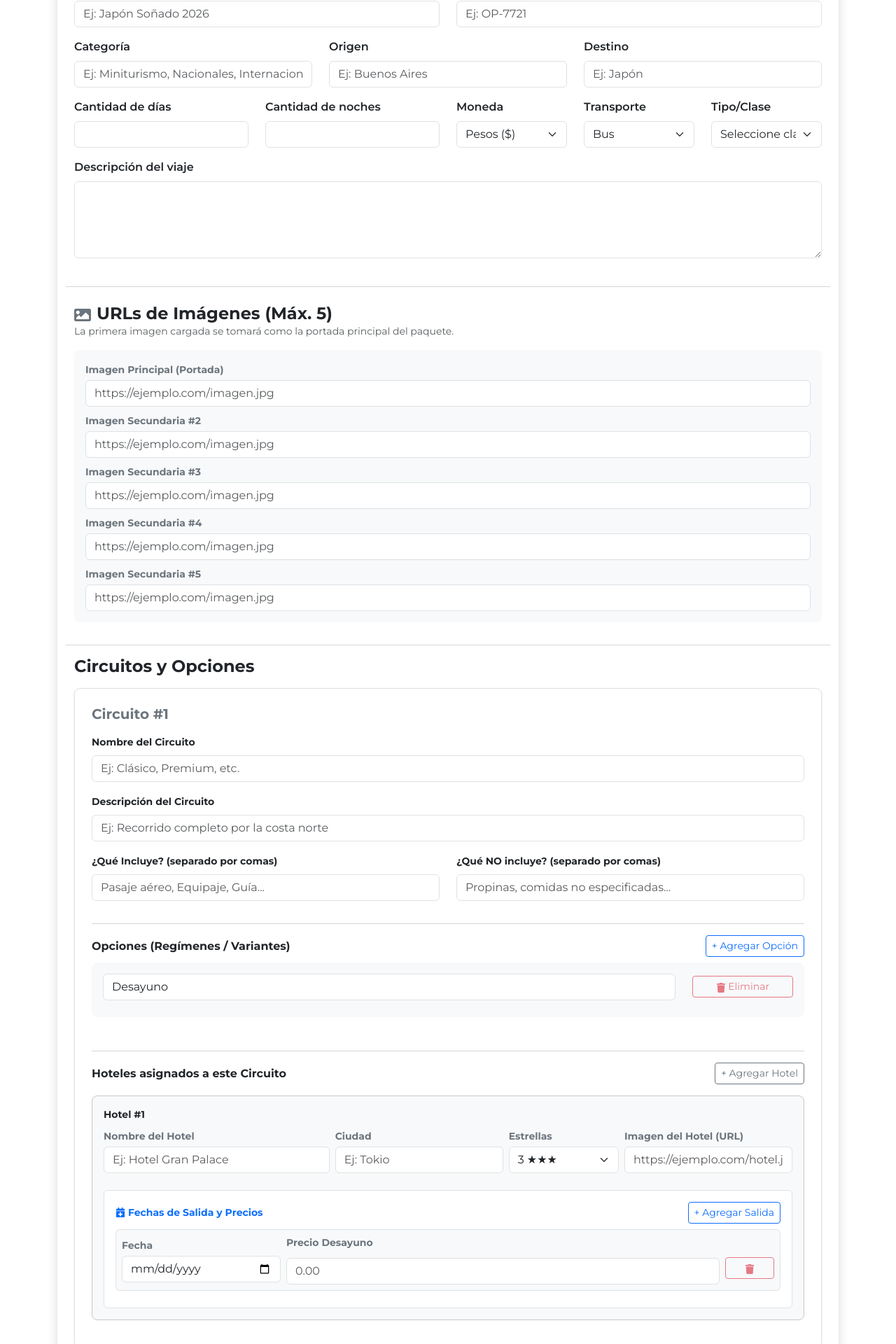
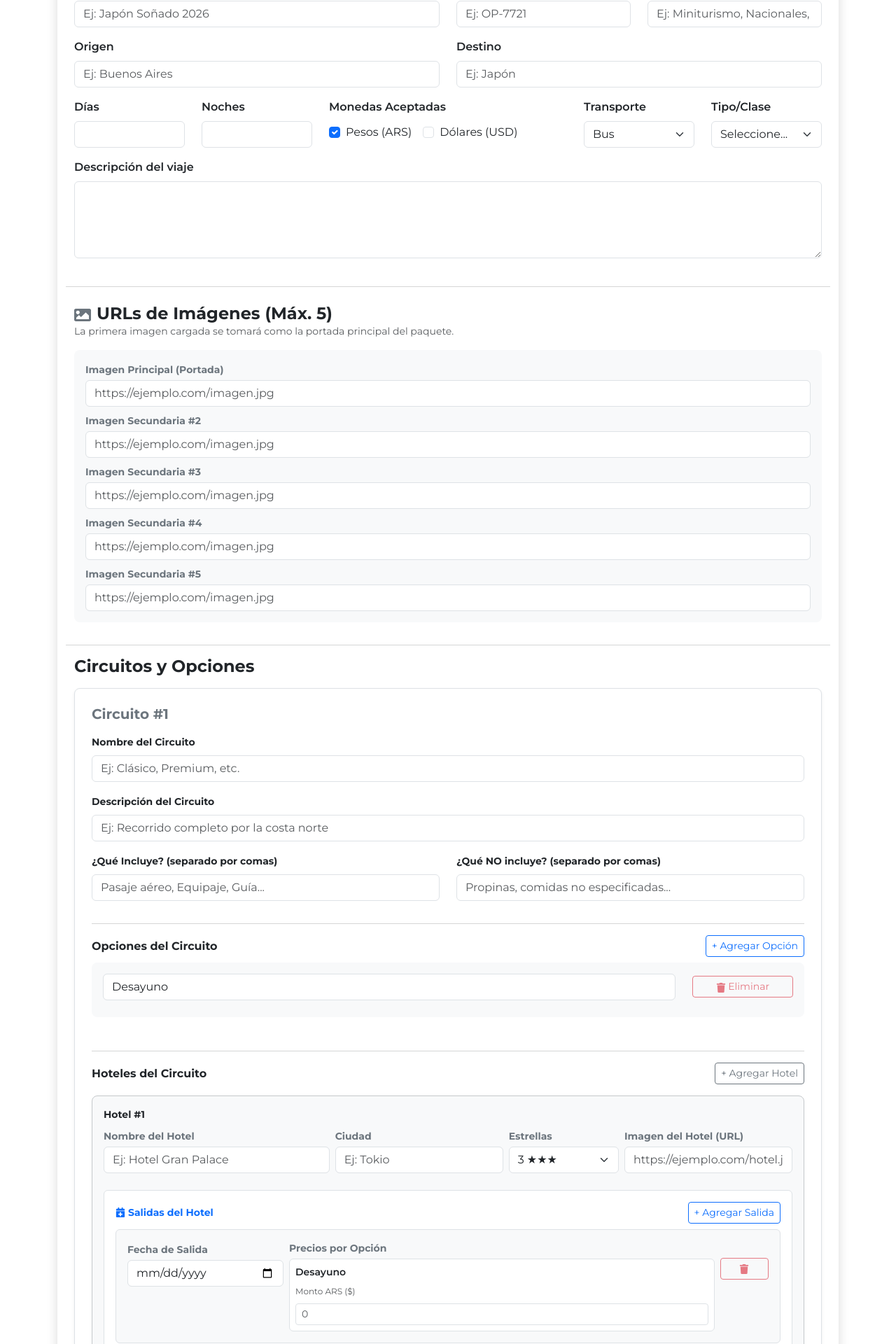
Before and after one commit to Mauriciovillarreal/nycturismo-frontend, a React (Vite) app: page /admin/packages/create in a window 1280 px wide. Shown: the part 245-2165 px from the top of the page at 70% size. Built offline with nearby package versions, Linux system fonts and the light colour scheme; no server answers; sample sign-in values are in the browser's storage.

Commit message:
Update prices

```diff
--- a/src/components/AdminCreatePackage/AdminCreatePackage.jsx
+++ b/src/components/AdminCreatePackage/AdminCreatePackage.jsx
@@ -24,6 +24,7 @@ const AdminCreatePackage = () => {
     days: '',
     nights: '',
     currency: 'ARS',
+    acceptedCurrencies: ['ARS'],
     featured: false,
     transportType: 'bus',
     transportCategory: '',
@@ -44,7 +45,7 @@ const AdminCreatePackage = () => {
             departures: [
               {
                 date: '',
-                prices: [{ option: 'Desayuno', amount: '' }]
+                prices: [{ option: 'Desayuno', amounts: { ars: '', usd: '' } }]
               }
             ]
           }
@@ -53,9 +54,32 @@ const AdminCreatePackage = () => {
     ]
   })
 
-  // Manejo de cambios en datos generales
+  // Manejo de cambios generales y checkboxes de Monedas
   const handleChange = (e) => {
     const { name, value, type, checked } = e.target
+
+    if (name === 'acceptedCurrencies') {
+      const currencyValue = value
+      let updatedCurrencies = [...formData.acceptedCurrencies]
+
+      if (checked) {
+        if (!updatedCurrencies.includes(currencyValue)) {
+          updatedCurrencies.push(currencyValue)
+        }
+      } else {
+        // Evitar desmarcar todas
+        if (updatedCurrencies.length > 1) {
+          updatedCurrencies = updatedCurrencies.filter((c) => c !== currencyValue)
+        }
+      }
+
+      setFormData((prev) => ({
+        ...prev,
+        acceptedCurrencies: updatedCurrencies,
+        currency: updatedCurrencies[0] || 'ARS'
+      }))
+      return
+    }
 
     setFormData((prevData) => {
       const updatedData = {
@@ -102,7 +126,7 @@ const AdminCreatePackage = () => {
               departures: [
                 {
                   date: '',
-                  prices: [{ option: 'Desayuno', amount: '' }]
+                  prices: [{ option: 'Desayuno', amounts: { ars: '', usd: '' } }]
                 }
               ]
             }
@@ -128,7 +152,7 @@ const AdminCreatePackage = () => {
     })
   }
 
-  // --- MANEJO DE OPCIONES DE CIRCUITO (CORREGIDO INMUTABLE) ---
+  // --- MANEJO DE OPCIONES DE CIRCUITO ---
   const addOption = (circuitIndex) => {
     setFormData((prev) => {
       const newCircuits = prev.circuits.map((circuit, cIdx) => {
@@ -139,7 +163,7 @@ const AdminCreatePackage = () => {
         const newHotels = circuit.hotels.map((hotel) => {
           const newDepartures = hotel.departures.map((dep) => ({
             ...dep,
-            prices: [...dep.prices, { option: '', amount: '' }]
+            prices: [...dep.prices, { option: '', amounts: { ars: '', usd: '' } }]
           }))
           return { ...hotel, departures: newDepartures }
         })
@@ -220,7 +244,7 @@ const AdminCreatePackage = () => {
 
       const initialPrices = circuit.options.map((opt) => ({
         option: opt.name,
-        amount: ''
+        amounts: { ars: '', usd: '' }
       }))
 
       circuit.hotels.push({
@@ -259,7 +283,7 @@ const AdminCreatePackage = () => {
     })
   }
 
-  // --- MANEJO DE SALIDAS ---
+  // --- MANEJO DE SALIDAS Y PRECIOS ---
   const addDeparture = (circuitIndex, hotelIndex) => {
     setFormData((prev) => {
       const newCircuits = [...prev.circuits]
@@ -268,7 +292,7 @@ const AdminCreatePackage = () => {
 
       const initialPrices = circuit.options.map((opt) => ({
         option: opt.name,
-        amount: ''
+        amounts: { ars: '', usd: '' }
       }))
 
       hotel.departures.push({
@@ -298,10 +322,16 @@ const AdminCreatePackage = () => {
     })
   }
 
-  const handlePriceChange = (circuitIndex, hotelIndex, depIndex, priceIndex, amountValue) => {
+  const handleAmountChange = (circuitIndex, hotelIndex, depIndex, priceIndex, curr, val) => {
     setFormData((prev) => {
       const newCircuits = [...prev.circuits]
-      newCircuits[circuitIndex].hotels[hotelIndex].departures[depIndex].prices[priceIndex].amount = amountValue
+      const priceObj = newCircuits[circuitIndex].hotels[hotelIndex].departures[depIndex].prices[priceIndex]
+
+      if (!priceObj.amounts) {
+        priceObj.amounts = { ars: '', usd: '' }
+      }
+
+      priceObj.amounts[curr] = val
       return { ...prev, circuits: newCircuits }
     })
   }
@@ -335,11 +365,21 @@ const AdminCreatePackage = () => {
             .filter((dep) => dep.date !== '')
             .map((dep) => {
               const cleanedPrices = dep.prices
-                .filter((p) => p.option && p.option.trim() !== '' && p.amount !== '')
-                .map((p) => ({
+                .filter((p) => p.option && p.option.trim() !== '')
+                .map((p) => {
+                  const arsNum = Number(p.amounts?.ars)
+                  const usdNum = Number(p.amounts?.usd)
+
+                  return {
                     option: p.option.trim(),
-                  amount: Number(p.amount)
-                }))
+                    amount: !isNaN(arsNum) && arsNum > 0 ? arsNum : undefined,
+                    amountUsd: !isNaN(usdNum) && usdNum > 0 ? usdNum : undefined,
+                    amounts: {
+                      ars: !isNaN(arsNum) && arsNum > 0 ? arsNum : undefined,
+                      usd: !isNaN(usdNum) && usdNum > 0 ? usdNum : undefined
+                    }
+                  }
+                })
 
               return {
                 date: dep.date,
@@ -377,7 +417,8 @@ const AdminCreatePackage = () => {
       description: formData.description.trim(),
       days: Number(formData.days),
       nights: Number(formData.nights),
-      currency: formData.currency,
+      currency: formData.acceptedCurrencies[0] || 'ARS',
+      acceptedCurrencies: formData.acceptedCurrencies,
       featured: formData.featured,
       transport: {
         mode: formData.transportType,
@@ -421,7 +462,7 @@ const AdminCreatePackage = () => {
             </Col>
 
             {/* CÓDIGO DE OPERADOR */}
-            <Col md={6}>
+            <Col md={3}>
               <Form.Group className="mb-3">
                 <Form.Label className="fw-semibold">Código de Operador</Form.Label>
                 <Form.Control
@@ -435,7 +476,7 @@ const AdminCreatePackage = () => {
             </Col>
 
             {/* CATEGORIA */}
-            <Col md={4}>
+            <Col md={3}>
               <Form.Group className="mb-3">
                 <Form.Label className="fw-semibold">Categoría</Form.Label>
                 <Form.Control
@@ -450,7 +491,7 @@ const AdminCreatePackage = () => {
             </Col>
 
             {/* ORIGEN */}
-            <Col md={4}>
+            <Col md={6}>
               <Form.Group className="mb-3">
                 <Form.Label className="fw-semibold">Origen</Form.Label>
                 <Form.Control
@@ -465,7 +506,7 @@ const AdminCreatePackage = () => {
             </Col>
 
             {/* DESTINO */}
-            <Col md={4}>
+            <Col md={6}>
               <Form.Group className="mb-3">
                 <Form.Label className="fw-semibold">Destino</Form.Label>
                 <Form.Control
@@ -480,9 +521,9 @@ const AdminCreatePackage = () => {
             </Col>
 
             {/* DIAS */}
-            <Col md={3}>
+            <Col md={2}>
               <Form.Group className="mb-3">
-                <Form.Label className="fw-semibold">Cantidad de días</Form.Label>
+                <Form.Label className="fw-semibold">Días</Form.Label>
                 <Form.Control
                   type="number"
                   name="days"
@@ -494,9 +535,9 @@ const AdminCreatePackage = () => {
             </Col>
 
             {/* NOCHES */}
-            <Col md={3}>
+            <Col md={2}>
               <Form.Group className="mb-3">
-                <Form.Label className="fw-semibold">Cantidad de noches</Form.Label>
+                <Form.Label className="fw-semibold">Noches</Form.Label>
                 <Form.Control
                   type="number"
                   name="nights"
@@ -507,18 +548,30 @@ const AdminCreatePackage = () => {
               </Form.Group>
             </Col>
 
-            {/* MONEDA GENERAL */}
-            <Col md={2}>
+            {/* MONEDAS ACEPTADAS */}
+            <Col md={4}>
               <Form.Group className="mb-3">
-                <Form.Label className="fw-semibold">Moneda</Form.Label>
-                <Form.Select
-                  name="currency"
-                  value={formData.currency}
+                <Form.Label className="fw-semibold d-block">Monedas Aceptadas</Form.Label>
+                <div className="d-flex gap-3 pt-1">
+                  <Form.Check
+                    type="checkbox"
+                    id="create-curr-ars"
+                    label="Pesos (ARS)"
+                    value="ARS"
+                    name="acceptedCurrencies"
+                    checked={formData.acceptedCurrencies.includes('ARS')}
                     onChange={handleChange}
-                >
-                  <option value="ARS">Pesos ($)</option>
-                  <option value="USD">Dólares (US$)</option>
-                </Form.Select>
+                  />
+                  <Form.Check
+                    type="checkbox"
+                    id="create-curr-usd"
+                    label="Dólares (USD)"
+                    value="USD"
+                    name="acceptedCurrencies"
+                    checked={formData.acceptedCurrencies.includes('USD')}
+                    onChange={handleChange}
+                  />
+                </div>
               </Form.Group>
             </Col>
 
@@ -547,7 +600,7 @@ const AdminCreatePackage = () => {
                   onChange={handleChange}
                   required
                 >
-                  <option value="">Seleccione clase...</option>
+                  <option value="">Seleccione...</option>
                   {formData.transportType === 'bus' && (
                     <>
                       <option value="semi-cama">Semi-Cama</option>
@@ -559,7 +612,7 @@ const AdminCreatePackage = () => {
                     <>
                       <option value="clase-economica">Clase Económica</option>
                       <option value="economica-premium">Económica Premium</option>
-                      <option value="clase-ejecutiva">Clase Ejecutiva (Business)</option>
+                      <option value="clase-ejecutiva">Clase Ejecutiva</option>
                       <option value="primera-clase">Primera Clase</option>
                     </>
                   )}
@@ -690,7 +743,7 @@ const AdminCreatePackage = () => {
                   {/* OPCIONES DE RÉGIMEN / SERVICIO */}
                   <div className="mb-3">
                     <div className="d-flex justify-content-between align-items-center mb-2">
-                      <h6 className="fw-bold m-0 text-dark">Opciones (Regímenes / Variantes)</h6>
+                      <h6 className="fw-bold m-0 text-dark">Opciones del Circuito</h6>
                       <Button
                         type="button"
                         variant="outline-primary"
@@ -737,7 +790,7 @@ const AdminCreatePackage = () => {
                   {/* HOTELES */}
                   <div>
                     <div className="d-flex justify-content-between align-items-center mb-3">
-                      <h6 className="fw-bold m-0 text-dark">Hoteles asignados a este Circuito</h6>
+                      <h6 className="fw-bold m-0 text-dark">Hoteles del Circuito</h6>
                       <Button
                         type="button"
                         variant="outline-secondary"
@@ -820,11 +873,11 @@ const AdminCreatePackage = () => {
                           </Col>
                         </Row>
 
-                        {/* SALIDAS DEL HOTEL */}
+                        {/* SALIDAS Y PRECIOS POR MONEDA */}
                         <div className="mt-2 bg-white p-3 rounded-2 border">
                           <div className="d-flex justify-content-between align-items-center mb-2">
                             <span className="fw-bold small text-primary d-flex align-items-center gap-1">
-                              <FaCalendarPlus /> Fechas de Salida y Precios
+                              <FaCalendarPlus /> Salidas del Hotel
                             </span>
                             <Button
                               type="button"
@@ -837,11 +890,11 @@ const AdminCreatePackage = () => {
                           </div>
 
                           {hotel.departures.map((dep, depIndex) => (
-                            <div key={depIndex} className="p-2 mb-2 bg-light rounded border align-items-center">
-                              <Row className="g-2 align-items-center">
+                            <div key={depIndex} className="p-3 mb-2 bg-light rounded border">
+                              <Row className="g-2 align-items-start">
                                 <Col md={3}>
                                   <Form.Group>
-                                    <Form.Label className="small fw-bold text-secondary mb-1">Fecha</Form.Label>
+                                    <Form.Label className="small fw-bold text-secondary mb-1">Fecha de Salida</Form.Label>
                                     <Form.Control
                                       type="date"
                                       value={dep.date}
@@ -852,27 +905,56 @@ const AdminCreatePackage = () => {
                                 </Col>
 
                                 <Col md={8}>
-                                  <Row className="g-2">
+                                  <Form.Label className="small fw-bold text-secondary mb-1 d-block">
+                                    Precios por Opción
+                                  </Form.Label>
+
+                                  <div className="d-flex flex-wrap gap-2">
                                     {circuit.options.map((opt, optIdx) => {
-                                      const priceObj = dep.prices[optIdx] || { amount: '' }
+                                      const priceObj = dep.prices[optIdx] || { amounts: { ars: '', usd: '' } }
+                                      const amounts = priceObj.amounts || { ars: '', usd: '' }
+
                                       return (
-                                        <Col key={optIdx} md={Math.max(3, Math.floor(12 / Math.max(circuit.options.length, 1)))}>
-                                          <Form.Group>
-                                            <Form.Label className="small fw-bold text-secondary mb-1 text-truncate w-100">
-                                              Precio {opt.name || `Opción ${optIdx + 1}`}
+                                        <Card key={optIdx} className="p-2 border rounded bg-white flex-fill">
+                                          <div className="small fw-semibold text-dark mb-1">
+                                            {opt.name || `Opción ${optIdx + 1}`}
+                                          </div>
+
+                                          <div className="d-flex gap-2">
+                                            {formData.acceptedCurrencies.includes('ARS') && (
+                                              <div className="w-100">
+                                                <Form.Label className="text-muted" style={{ fontSize: '0.75rem' }}>
+                                                  Monto ARS ($)
                                                 </Form.Label>
                                                 <Form.Control
                                                   type="number"
-                                              value={priceObj.amount}
-                                              placeholder="0.00"
-                                              onChange={(e) => handlePriceChange(circuitIndex, hotelIndex, depIndex, optIdx, e.target.value)}
-                                              required
+                                                  size="sm"
+                                                  placeholder="0"
+                                                  value={amounts.ars || ''}
+                                                  onChange={(e) => handleAmountChange(circuitIndex, hotelIndex, depIndex, optIdx, 'ars', e.target.value)}
                                                 />
-                                          </Form.Group>
-                                        </Col>
+                                              </div>
+                                            )}
+
+                                            {formData.acceptedCurrencies.includes('USD') && (
+                                              <div className="w-100">
+                                                <Form.Label className="text-muted" style={{ fontSize: '0.75rem' }}>
+                                                  Monto USD (US$)
+                                                </Form.Label>
+                                                <Form.Control
+                                                  type="number"
+                                                  size="sm"
+                                                  placeholder="0"
+                                                  value={amounts.usd || ''}
+                                                  onChange={(e) => handleAmountChange(circuitIndex, hotelIndex, depIndex, optIdx, 'usd', e.target.value)}
+                                                />
+                                              </div>
+                                            )}
+                                          </div>
+                                        </Card>
                                       )
                                     })}
-                                  </Row>
+                                  </div>
                                 </Col>
 
                                 <Col md={1} className="text-end">
@@ -880,7 +962,7 @@ const AdminCreatePackage = () => {
                                     type="button"
                                     variant="outline-danger"
                                     size="sm"
-                                    className="w-100 mt-4"
+                                    className="mt-4 w-100"
                                     onClick={() => removeDeparture(circuitIndex, hotelIndex, depIndex)}
                                     disabled={hotel.departures.length === 1}
                                   >
@@ -918,13 +1000,13 @@ const AdminCreatePackage = () => {
                   id="featuredCheckbox"
                   checked={formData.featured}
                   onChange={handleChange}
-                  label="Destacar este paquete en la Home"
+                  label="Marcar este paquete como Destacado"
                   className="fw-semibold"
                 />
               </Form.Group>
             </Col>
 
-            {/* BOTÓN FINAL */}
+            {/* BOTÓN SUBMIT */}
             <Col md={12}>
               <Button
                 type="submit"
--- a/src/components/AdminPackages/AdminPackages.jsx
+++ b/src/components/AdminPackages/AdminPackages.jsx
@@ -5,7 +5,8 @@ import {
   Col,
   Button,
   Table,
-  Form
+  Form,
+  Badge
 } from 'react-bootstrap'
 
 import { Link } from 'react-router-dom'
@@ -13,7 +14,6 @@ import { Link } from 'react-router-dom'
 import api from '../../services/api'
 
 const AdminPackages = () => {
-
   const [packages, setPackages] = useState([])
   const [selectedCategory, setSelectedCategory] = useState('')
 
@@ -45,25 +45,35 @@ const AdminPackages = () => {
     }
   }
 
-  // Helper para buscar el precio de referencia de un paquete
-  const getMinPackagePrice = (pkg) => {
-    const firstCircuit = pkg.circuits?.[0]
-    if (!firstCircuit) return 0
+  // Helper para buscar los precios mínimos de referencia en ARS y USD
+  const getMinPackagePrices = (pkg) => {
+    let minArs = Infinity
+    let minUsd = Infinity
 
-    let minPrice = Infinity
+    pkg.circuits?.forEach(circuit => {
+      circuit.hotels?.forEach(hotel => {
+        hotel.departures?.forEach(departure => {
+          departure.prices?.forEach(priceItem => {
+            // Evaluamos ARS (soporta amounts.ars y el campo legacy amount)
+            const arsVal = priceItem.amounts?.ars ?? priceItem.amount
+            if (arsVal && Number(arsVal) > 0 && Number(arsVal) < minArs) {
+              minArs = Number(arsVal)
+            }
 
-    // Recorremos los hoteles, salidas y precios del primer circuito para encontrar el menor precio
-    firstCircuit.hotels?.forEach(hotel => {
-      hotel.departures?.forEach(departure => {
-        departure.prices?.forEach(priceItem => {
-          if (priceItem.amount && priceItem.amount < minPrice) {
-            minPrice = priceItem.amount
-          }
+            // Evaluamos USD (soporta amounts.usd y el campo legacy amountUsd)
+            const usdVal = priceItem.amounts?.usd ?? priceItem.amountUsd
+            if (usdVal && Number(usdVal) > 0 && Number(usdVal) < minUsd) {
+              minUsd = Number(usdVal)
+            }
+          })
         })
       })
     })
 
-    return minPrice !== Infinity ? minPrice : 0
+    return {
+      ars: minArs !== Infinity ? minArs : null,
+      usd: minUsd !== Infinity ? minUsd : null
+    }
   }
 
   // Obtener categorías únicas disponibles dinámicamente
@@ -130,7 +140,7 @@ const AdminPackages = () => {
             <th>Destino</th>
             <th>Categoría</th>
             <th>Duración</th>
-            <th>Precio Desde</th>
+            <th>Monedas / Precio Desde</th>
             <th>Transporte</th>
             <th>Acciones</th>
           </tr>
@@ -139,11 +149,13 @@ const AdminPackages = () => {
         <tbody>
           {filteredPackages.length > 0 ? (
             filteredPackages.map(pkg => {
-              // 1. La moneda viene en la raíz del paquete (según Schema)
-              const currency = pkg.currency === 'USD' ? 'US$' : '$'
+              // 1. Calculamos los precios mínimos actualizados
+              const minPrices = getMinPackagePrices(pkg)
 
-              // 2. Calculamos el precio desde el schema anidado
-              const price = getMinPackagePrice(pkg)
+              // 2. Monedas aceptadas (Array o fallback a currency raíz)
+              const accepted = pkg.acceptedCurrencies?.length
+                ? pkg.acceptedCurrencies
+                : [pkg.currency || 'ARS']
 
               // 3. Transporte
               const currentTransportMode = pkg.transport?.mode || pkg.transport?.type || 'bus'
@@ -170,7 +182,25 @@ const AdminPackages = () => {
                   </td>
 
                   <td>
-                    {currency} {price > 0 ? price.toLocaleString('es-AR') : 'A consultar'}
+                    <div className="d-flex flex-column gap-1">
+                      {accepted.includes('ARS') && (
+                        <div>
+                          <Badge bg="secondary" className="me-1">ARS</Badge>
+                          <small className="fw-semibold">
+                            {minPrices.ars ? `$ ${minPrices.ars.toLocaleString('es-AR')}` : 'Sin precio'}
+                          </small>
+                        </div>
+                      )}
+
+                      {accepted.includes('USD') && (
+                        <div>
+                          <Badge bg="success" className="me-1">USD</Badge>
+                          <small className="fw-semibold">
+                            {minPrices.usd ? `US$ ${minPrices.usd.toLocaleString('es-AR')}` : 'Sin precio'}
+                          </small>
+                        </div>
+                      )}
+                    </div>
                   </td>
 
                   <td>
--- a/src/components/Login/Login.css
+++ b/src/components/Login/Login.css
@@ -10,6 +10,10 @@
     background-size: cover;
     background-position: center;
     position: relative;
+}
+
+.overlay img {
+    width: 400px;
 }
 
 .login-image .overlay {
--- a/src/components/Login/Login.jsx
+++ b/src/components/Login/Login.jsx
@@ -28,7 +28,7 @@ const Login = () => {
       {/* Lado Izquierdo */}
       <div className="login-image">
         <div className="overlay">
-
+          <img src="./img/data-upload.png" alt="" />
         </div>
       </div>
 
```
Also changed, not shown: public/img/data-upload.png (added). Lines whose indentation alone changed are shown as unchanged.
